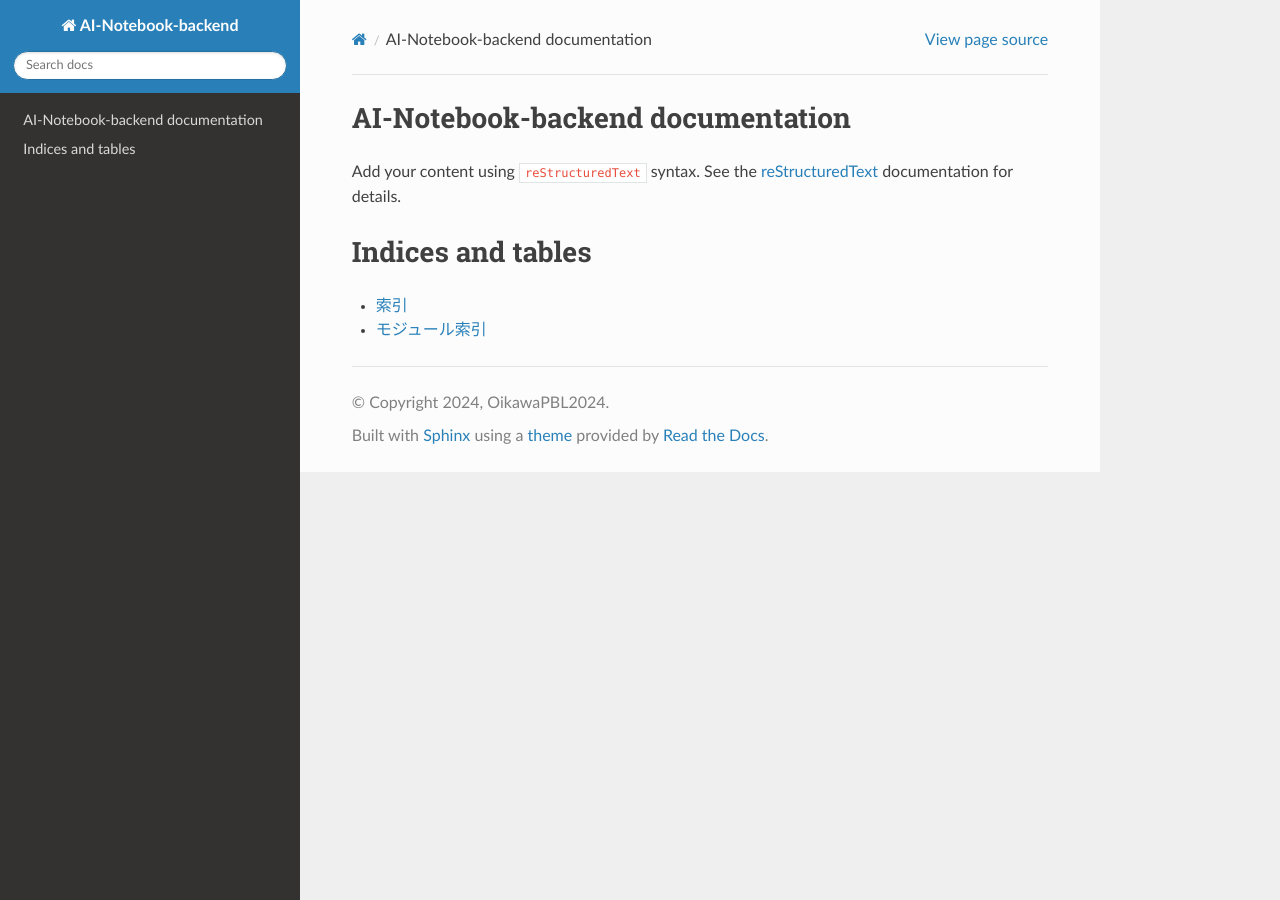
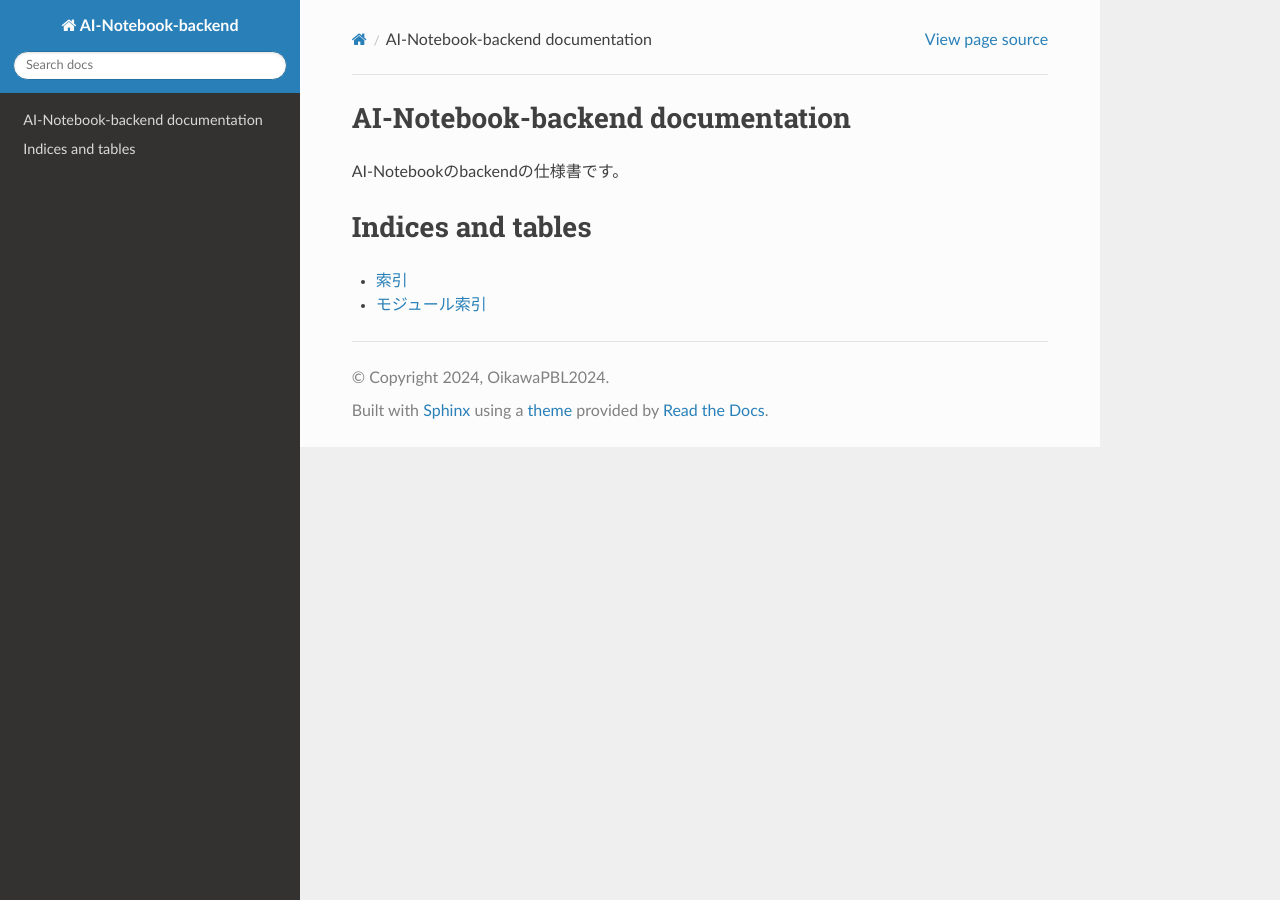
Before and after one commit to AIIT-Oikawa-PBL-2024/AI-Notebook, a Sphinx documentation site: the page built from backend/docs/source/index.rst, in a window 1280 px wide. Built offline with Sphinx 7.4.7 and the Read the Docs theme 2.0.0, drawn with Linux system fonts in a browser that asks for light colours.

Commit message:
fix typo and update index.rst

```diff
--- a/backend/docs/source/index.rst
+++ b/backend/docs/source/index.rst
@@ -6,9 +6,7 @@
 AI-Notebook-backend documentation
 =================================
 
-Add your content using ``reStructuredText`` syntax. See the
-`reStructuredText <https://www.sphinx-doc.org/en/master/usage/restructuredtext/index.html>`_
-documentation for details.
+AI-Notebookのbackendの仕様書です。
 
 
 .. toctree::
--- a/frontend/docs/source/index.rst
+++ b/frontend/docs/source/index.rst
@@ -6,9 +6,7 @@
 AI-Notebook-frontend documentation
 ==================================
 
-Add your content using ``reStructuredText`` syntax. See the
-`reStructuredText <https://www.sphinx-doc.org/en/master/usage/restructuredtext/index.html>`_
-documentation for details.
+AI-Notebookのfrontendの仕様書です。
 
 
 .. toctree::
```
Also changed, not shown: 1 other file.
